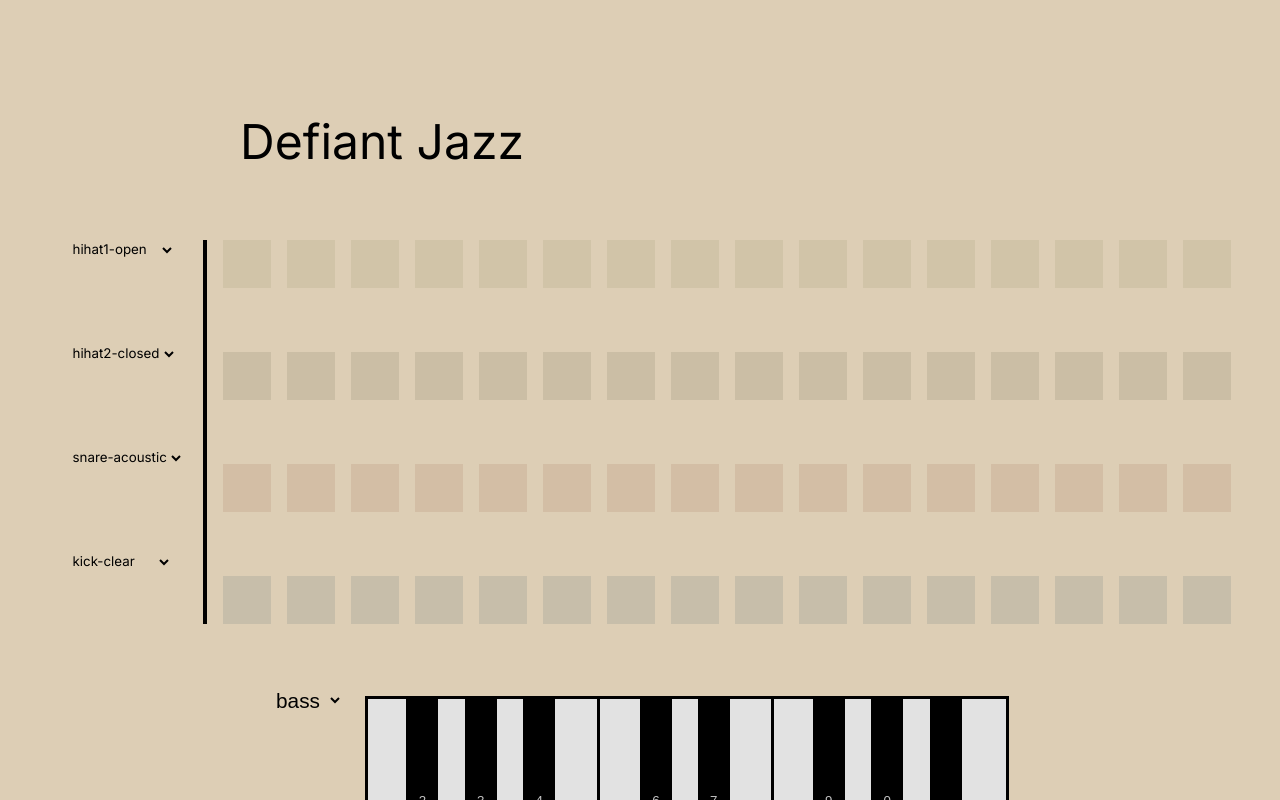
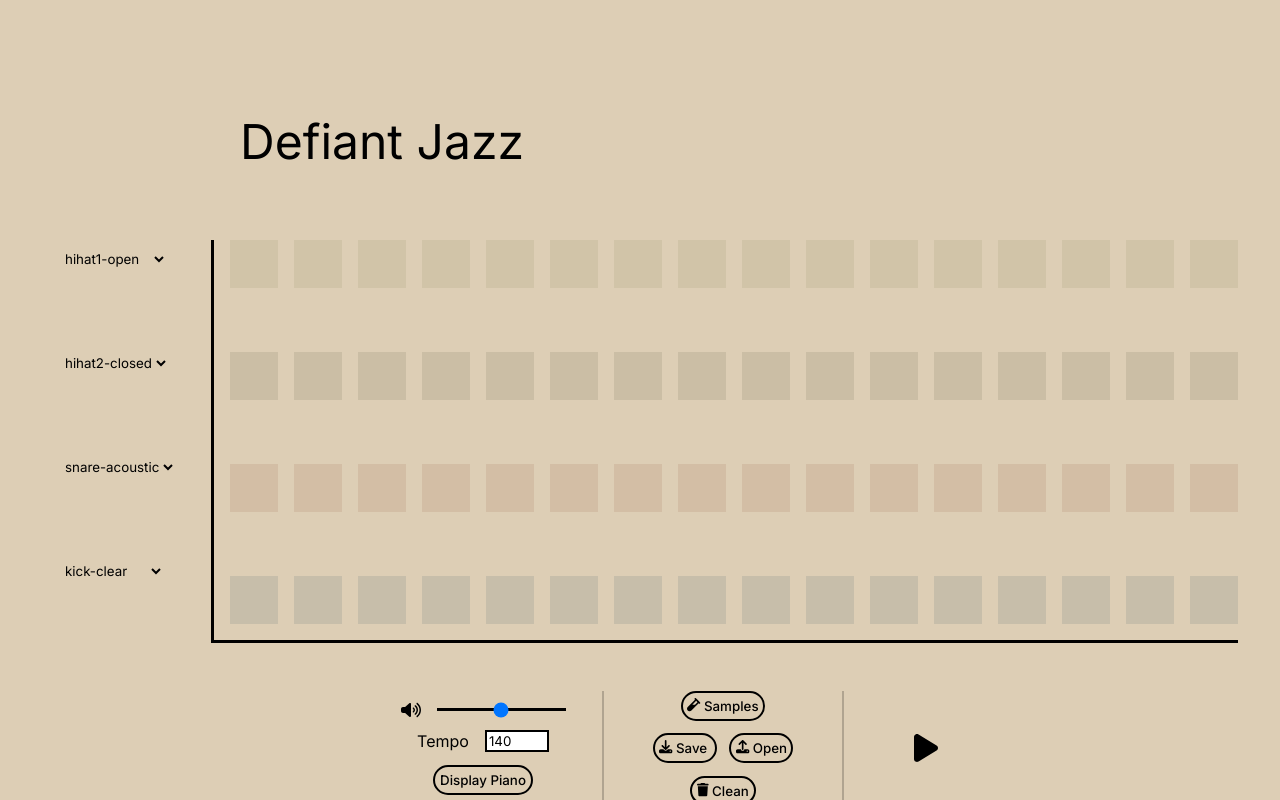
Before and after one commit to RandyTylor69/beats-maker-app, a React (Create React App) app in the folder frontend/: page / in a window 1280 px wide. Shown: the top 800 px of the page. Built offline with nearby package versions, Linux system fonts and the light colour scheme.

Commit message:
repositioned task button positions

```diff
--- a/frontend/src/App.css
+++ b/frontend/src/App.css
@@ -57,7 +57,6 @@ body {
   grid-template-rows: repeat(4, 1fr);
   gap: 2rem;
   height: 24rem;
-  border-right: 0.3rem solid black;
   padding: 0rem 1.2rem;
 }
 .web-body .action-area .pad-area .pads-description .dropdown-wrapper select {
@@ -73,6 +72,10 @@ body {
   grid-row-gap: 4rem;
   grid-column-gap: 1rem;
   width: auto;
+  padding-left: 1rem;
+  padding-bottom: 1rem;
+  border-left: 3px solid black;
+  border-bottom: 3px solid black;
 }
 .web-body .task-area {
   width: 60rem;
@@ -233,7 +236,7 @@ body {
   flex-direction: column;
   justify-content: center;
   align-items: center;
-  border-right: 2px solid black;
+  border-right: 2px solid rgba(0, 0, 0, 0.2);
   gap: 0.8rem;
   width: 15rem;
 }
@@ -274,7 +277,7 @@ body {
   flex-direction: column;
   justify-content: center;
   align-items: center;
-  border-right: 2px solid black;
+  border-right: 2px solid rgba(0, 0, 0, 0.2);
   gap: 0.8rem;
   width: 15rem;
 }
--- a/frontend/src/App.scss
+++ b/frontend/src/App.scss
@@ -59,7 +59,7 @@ body {
         grid-template-rows: repeat(4, 1fr);
         gap: 2rem;
         height: 24rem;
-        border-right: 0.3rem solid black;
+
         padding: 0rem 1.2rem;
         .dropdown-wrapper {
           select {
@@ -77,6 +77,10 @@ body {
         grid-row-gap: 4rem;
         grid-column-gap: 1rem;
         width: auto;
+        padding-left: 1rem;
+        padding-bottom: 1rem;
+        border-left: 3px solid black;
+        border-bottom:  3px solid black;
       }
     }
   }
@@ -250,7 +254,7 @@ body {
     flex-direction: column;
     justify-content: center;
     align-items: center;
-    border-right: 2px solid black;
+    border-right: 2px solid rgb(0, 0, 0,0.2);
     gap: 0.8rem;
     width: 15rem;
 
@@ -293,7 +297,7 @@ body {
     flex-direction: column;
     justify-content: center;
     align-items: center;
-    border-right: 2px solid black;
+    border-right: 2px solid rgb(0, 0, 0,0.2);
     gap: 0.8rem;
     width: 15rem;
 
--- a/frontend/src/components/Header.jsx
+++ b/frontend/src/components/Header.jsx
@@ -1,4 +1,5 @@
-export default function Header(){
+
+export default function Header(props){
     return(
         <header className="web-header">
             <div className="title-container">
--- a/frontend/src/components/Home.jsx
+++ b/frontend/src/components/Home.jsx
@@ -37,7 +37,7 @@ export default function Home() {
 
   // vars for Tasks.jsx
   const [isStart, setIsStart] = React.useState(false); // by the start / pause button
-  const [tempo, setTempo] = React.useState(50);
+  const tempo = React.useRef(140);
   const [soundChoices, setSoundChoices] = React.useState({
     hihat1: hihats1[0].value,
     hihat2: hihats2[0].value,
@@ -49,10 +49,17 @@ export default function Home() {
   const [keyboardChoice, setKeyboardChoice] = React.useState("bass");
   const [openKeyPositions, setOpenKeyPositions] = React.useState(true);
   //          --- working with the master volume
-  const audioCtx = new AudioContext(window.AudioContext);
-  const gainNode = audioCtx.createGain();
-  gainNode.connect(audioCtx.destination)
-  const masterVolume = React.useRef(70)
+  const audioCtx = React.useRef(new AudioContext(window.AudioContext))
+  const gainNode = React.useRef(audioCtx.current.createGain());
+  React.useEffect(()=>{
+    gainNode.current.connect(audioCtx.current.destination)
+  })
+  const [masterVolume, setMasterVolume] = React.useState(0)
+  React.useEffect(()=>{
+    gainNode.current.gain.value = 1 + (masterVolume / 100)
+  }, [masterVolume])
+  //           --- displaying the piano
+   const [isDisplayingPiano, setIsDisplayingPiano] = React.useState(false)
 
   // vars for Pads.jssx
   const [padsData, setPadsData] = React.useState(pads);
@@ -60,6 +67,7 @@ export default function Home() {
   updatedPadsData.current = padsData;
   const interval = React.useRef(null);
   const timeouts = React.useRef([]);
+
 
   // --- FUNCTIONS FOR TASKS.JSX
 
@@ -74,8 +82,8 @@ export default function Home() {
     const sound = new Audio(
       `/sounds/${updatedSoundChoices.current[pad.type]}.wav`
     );
-    const track = audioCtx.createMediaElementSource(sound)
-    track.connect(gainNode)
+    const track = audioCtx.current.createMediaElementSource(sound)
+    track.connect(gainNode.current)
     sound.play();
   }
 
@@ -111,10 +119,13 @@ export default function Home() {
     return [arr1, arr2, arr3, arr4];
   }
 
-  // the tempo shown here is purely imaginative.
-  // a medium tempo of 50 represents 200ms of delay.
+  // TEMPO CALCULATION
 
-  const delay = 1000 / (tempo / 10);
+  // 60000/tempo = BPM
+
+  // ex: 120BPM would give 500ms
+
+  const delay = 30000/tempo.current
 
   function looping(array) {
     // 1. Starting from each of the 3 sliced arrays
@@ -146,6 +157,8 @@ export default function Home() {
       timeouts.current.length = 0;
     }
   }, [isStart]);
+
+  console.log(isDisplayingPiano)
   // ----------------------------------------
 
   return (
@@ -171,12 +184,12 @@ export default function Home() {
         />
       </section>
       <section className="task-area">
-        <Keyboard
+       {isDisplayingPiano &&  <Keyboard
           keyboardChoice={keyboardChoice}
           setKeyboardChoice={setKeyboardChoice}
           openKeyPositions={openKeyPositions}
           setOpenKeyPositions={setOpenKeyPositions}
-        />
+        />}
         <Tasks
           padsData={padsData}
           setPadsData={setPadsData}
@@ -184,13 +197,13 @@ export default function Home() {
           setSoundChoices={setSoundChoices}
           toggleStart={toggleStart}
           tempo={tempo}
-          setTempo={setTempo}
           isStart={isStart}
           keyboardChoice={keyboardChoice}
           setKeyboardChoice={setKeyboardChoice}
           openKeyPositions={openKeyPositions}
           setOpenKeyPositions={setOpenKeyPositions}
           masterVolume = {masterVolume}
+          setMasterVolume= {setMasterVolume}
           gainNode = {gainNode}
           // for the server
           updatedSoundChoices={updatedSoundChoices.current}
@@ -204,6 +217,7 @@ export default function Home() {
           setSnares={setSnares}
           kicks={kicks}
           setKicks={setKicks}
+          setIsDisplayingPiano= {setIsDisplayingPiano}
         />
       </section>
     </div>
--- a/frontend/src/components/Keyboard.jsx
+++ b/frontend/src/components/Keyboard.jsx
@@ -1,7 +1,5 @@
 import { useEffect, useRef, useState } from "react";
-
 export default function Keyboard(props) {
-  const keyboardOptions = ["bass", "piano"];
   const keySounds = useRef({}); // intentionally left empty
   const keyNotes = [
     "f0",
@@ -34,7 +32,7 @@ export default function Keyboard(props) {
   useEffect(() => {
     for (let key of keyNotes) {
       keySounds.current[key] = new Audio(
-        `${props.keyboardChoice}-notes/${key}.wav`
+        `piano-notes/${key}.wav`
       );
     }
   }, [props.keyboardChoice]);
@@ -77,23 +75,10 @@ export default function Keyboard(props) {
     sound.play();
   }
 
-  // for the key sound options
-
-  const keyboardOptionsMapped = keyboardOptions.map((opt, id) => {
-    return <option className="dropdown-option" key={id}>{opt}</option>;
-  });
-
-  function submitDropdown(e) {
-    props.setKeyboardChoice(e.target.value);
-  }
-
 
   // a2, a2s, b2
   return (
     <div className="keyboard-container">
-      <form className="keyboard-form" onChange={(e) => submitDropdown(e)}>
-        <select>{keyboardOptionsMapped}</select>
-      </form>
 
       <section className="keyboard">
         <div className="white-key-container">
--- a/frontend/src/components/Tasks.jsx
+++ b/frontend/src/components/Tasks.jsx
@@ -8,6 +8,8 @@ import {
   faDownload,
   faUpload,
   faVial,
+  faPlay,
+  faPause
 } from "@fortawesome/free-solid-svg-icons";
 
 // The layout of all utilities of the Tasks.jsx component
@@ -16,6 +18,18 @@ import {
 export default function Tasks(props) {
   const [isSaving, setIsSaving] = React.useState(false);
   const [isDisplayingSample, setIsDisplayingSample] = React.useState(false);
+
+
+  function togglePiano(){
+    props.setIsDisplayingPiano(prev=>!prev)
+  }
+
+  function cleanAll(){
+    props.setPadsData(prev=>prev.map(pad=>{
+      return {...pad, on:false}
+    }))
+  }
+
 
   // 2. Accessing all beats.
   return (
@@ -29,11 +43,11 @@ export default function Tasks(props) {
               title="change the speed"
               name="slider"
               type="range"
-              min="0"
-              max="100"
+              min="-100"
+              max="200"
               defaultValue={props.masterVolume.current}
               onChange={(e) =>
-                props.gainNode.gain.value = parseFloat(e.target.value)
+                props.setMasterVolume(parseFloat(e.target.value))
               }
               className="slider"
             />
@@ -44,10 +58,13 @@ export default function Tasks(props) {
               className="tempo-input"
               name="tempoInput"
               type="number"
-              value={props.tempo}
+              defaultValue={props.tempo.current}
+              onChange={e=>props.tempo.current = parseFloat(e.target.value)}
             />
           </form>
-          <button className="small-button">Display Piano</button>
+          <button className="small-button"
+          onClick={togglePiano}
+          >Display Piano</button>
         </div>
         {/* ___________________ GROUP 2 _____________________**/}
         <div className="task-group-2">
@@ -70,7 +87,8 @@ export default function Tasks(props) {
             </button>
           </div>
 
-          <button className="small-button">
+          <button className="small-button"
+          onClick={cleanAll}>
             <FontAwesomeIcon icon={faTrash} />
             Clean
           </button>
@@ -78,7 +96,7 @@ export default function Tasks(props) {
         {/* ___________________ GROUP 3 _____________________**/}
         <div className="task-group-3">
              <button className="big-button" onClick={props.toggleStart}>
-          {props.isStart ? "Pause" : "Start"}
+          {props.isStart ? <FontAwesomeIcon icon={faPause} /> :<FontAwesomeIcon icon={faPlay} />}
         </button>
         </div>
 
```
Also changed, not shown: 1 other file (tests, documents, lock files or other folders).
